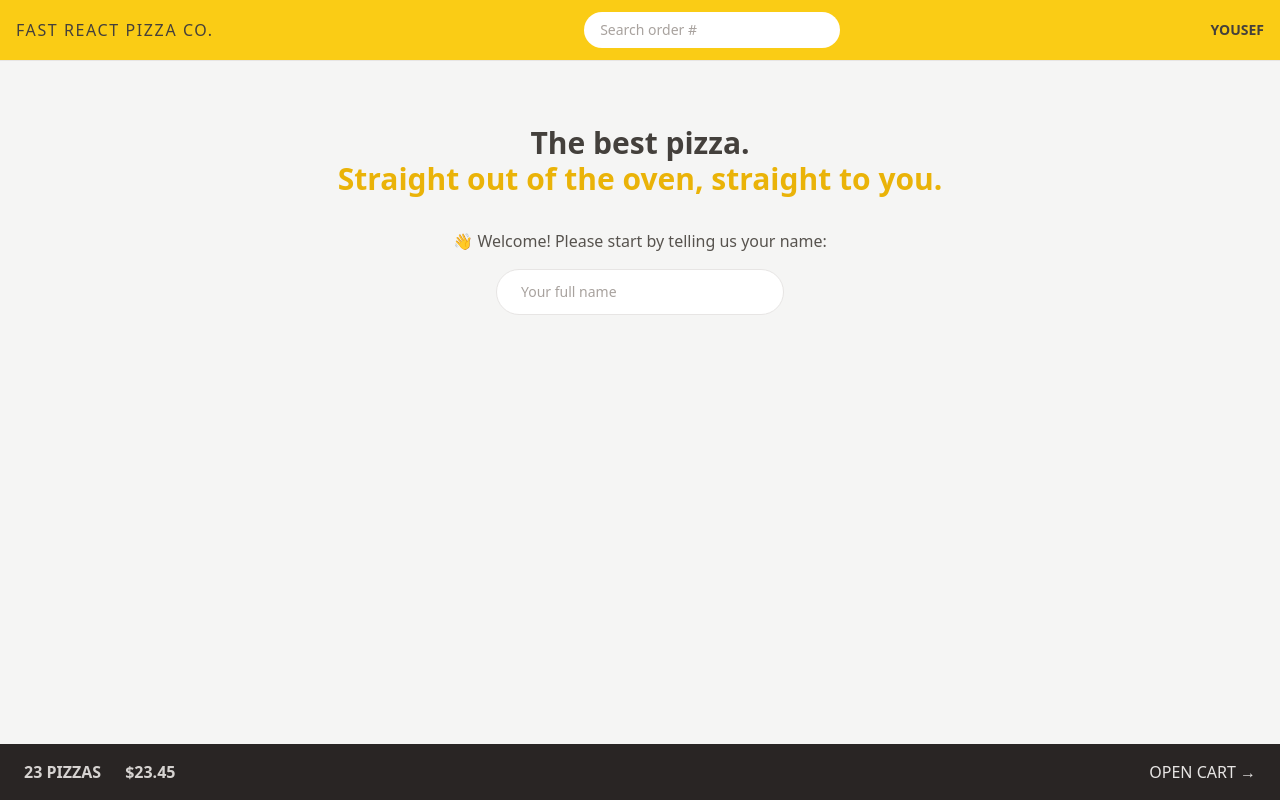
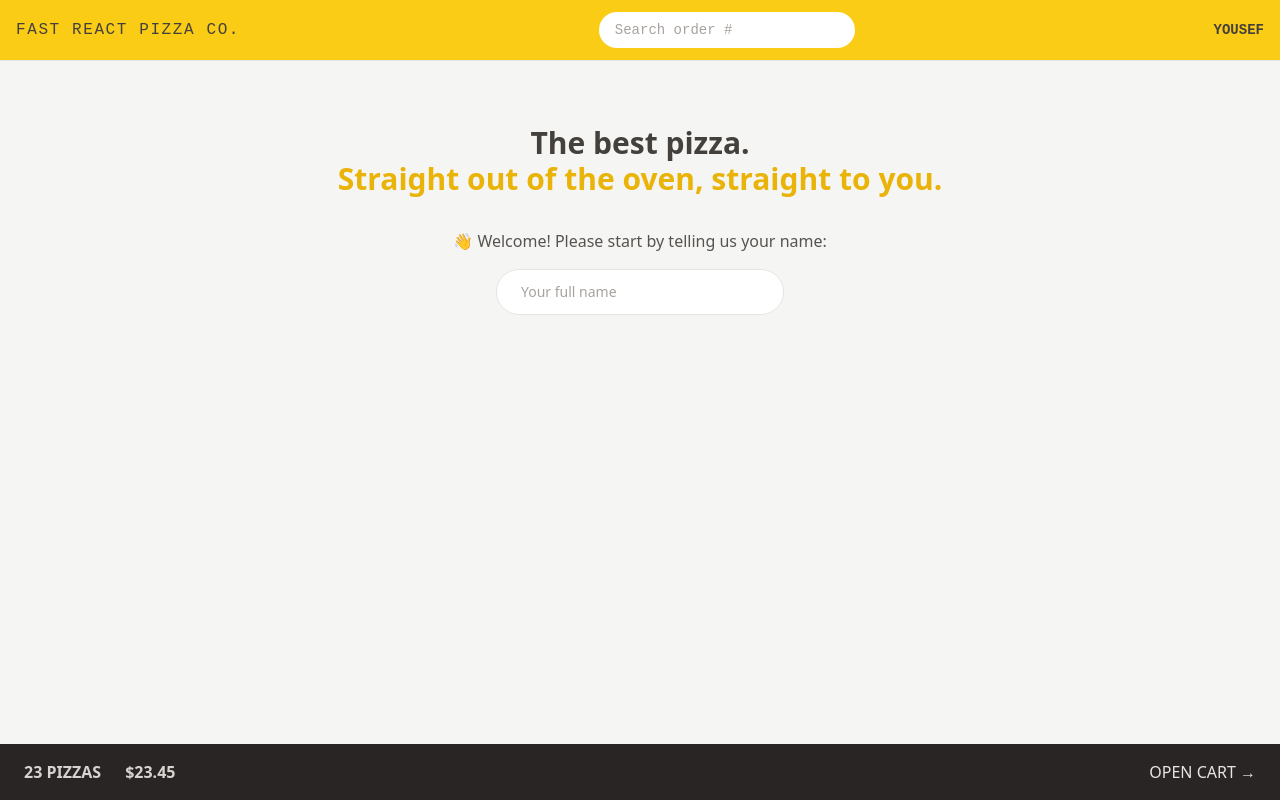
Before and after one commit to Darthdevv/Fast-React-Pizza, a React (Vite) app: page / in a window 1280 px wide. Built offline with nearby package versions, Linux system fonts and the light colour scheme.

Commit message:
🍕 Roboto font added

```diff
--- a/index.html
+++ b/index.html
@@ -3,6 +3,9 @@
   <head>
     <meta charset="UTF-8" />
     <link rel="icon" type="image/svg+xml" href="/vite.svg" />
+    <link rel="preconnect" href="https://fonts.googleapis.com">
+    <link rel="preconnect" href="https://fonts.gstatic.com" crossorigin>
+    <link href="https://fonts.googleapis.com/css2?    family=Roboto:wght@300;400;500;700;900&display=swap"    rel="stylesheet">
     <meta name="viewport" content="width=device-width, initial-scale=1.0" />
     <title>Vite + React</title>
   </head>
--- a/src/index.css
+++ b/src/index.css
@@ -6,13 +6,12 @@
   .input{
     @apply rounded-full px-4 py-2 w-full border border-stone-200 text-sm transition-all duration-300 placeholder:text-stone-400 focus:outline-none focus:ring focus:ring-yellow-400 md:px-6 md:py-3
   }
-}
 
   /* https://dev.to/afif/i-made-100-css-loaders-for-your-next-project-4eje */
   .loader {
     width: 45px;
     aspect-ratio: 0.75;
-  --c: no-repeat linear-gradient(#333 0 0);
+    --c: no-repeat linear-gradient(theme(colors.stone.800) 0 0);
     background: var(--c) 0% 50%, var(--c) 50% 50%, var(--c) 100% 50%;
     background-size: 20% 50%;
     animation: loading 1s infinite linear;
@@ -32,3 +31,5 @@
       background-position: 0% 50%, 50% 50%, 100% 100%;
     }
   }
+
+}
--- a/src/ui/Header.jsx
+++ b/src/ui/Header.jsx
@@ -5,7 +5,7 @@ import Username from "../features/user/Username"
 
 function Header() {
   return (
-    <header className="flex items-center justify-between border-b border-stone-200 bg-yellow-400 uppercase px-4 sm:px-66 py-3">
+    <header className=" font-pizza flex items-center justify-between border-b border-stone-200 bg-yellow-400 uppercase px-4 sm:px-66 py-3">
       <Link className=" tracking-widest " to='/'>Fast React Pizza Co.</Link>
       <SearchOrder/>
       <Username/>
--- a/src/ui/Loader.jsx
+++ b/src/ui/Loader.jsx
@@ -1,7 +1,9 @@
 
 function Loader() {
   return (
-    <div className="loader"></div>
+    <div className="absolute bg-slate-200/20 inset-0 backdrop-blur-sm flex items-center justify-center">
+      <div className="loader"></div>
+    </div>
   )
 }
 
--- a/tailwind.config.js
+++ b/tailwind.config.js
@@ -2,6 +2,9 @@
 export default {
   content: ["./index.html", "./src/**/*.{js,ts,jsx,tsx}"],
   theme: {
+    fontFamily: {
+      pizza: 'Roboto Mono, monospace',
+    },
     extend: {},
   },
   plugins: [],
```
Lines whose indentation alone changed are shown as unchanged.
